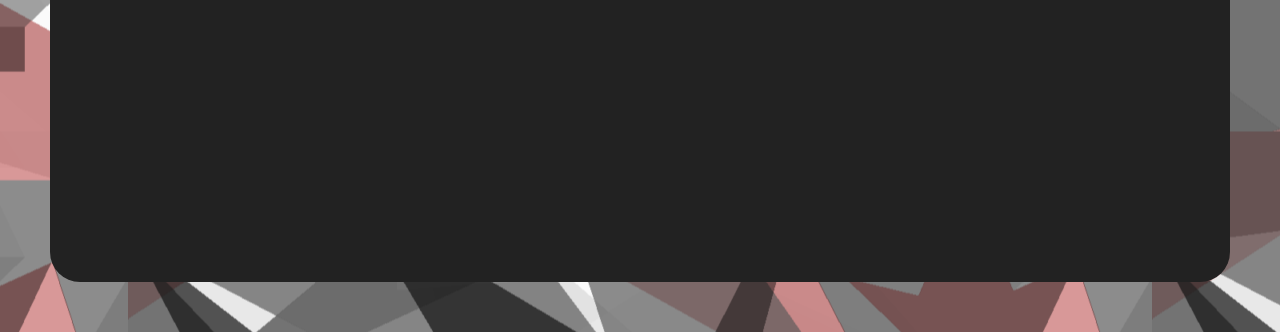
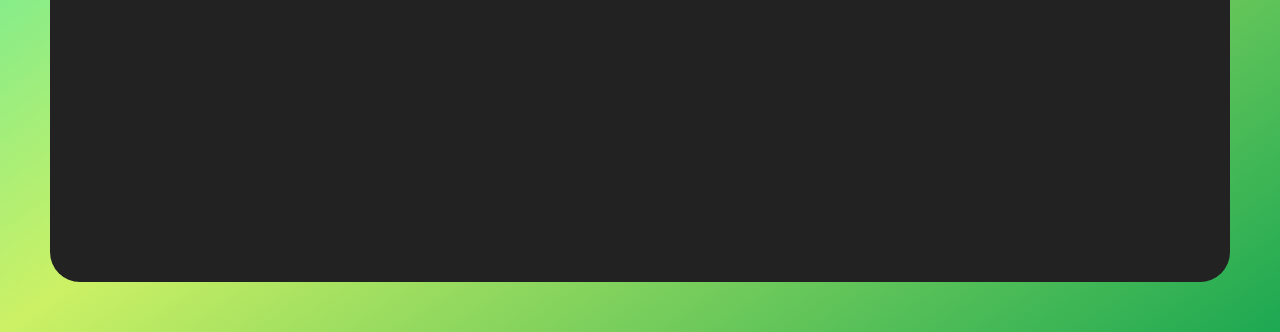
Before and after one commit to abh1shekgupta/Main-Portfolio, a plain HTML site: page index-contact.html in a window 1280 px wide. Shown: the part 568-900 px from the top of the page. Drawn offline with Linux system fonts and the light colour scheme.

Commit message:
Update stylin-contact.css

```diff
--- a/stylin-contact.css
+++ b/stylin-contact.css
@@ -4,8 +4,8 @@
 }
 body{
     padding: 50px;
-    /*background-color: #007ae9;*/
-    background-image: url('grey.png');
+    background-image: linear-gradient(to top left,#1da852, #ccf165,#0ee4c7);
+    /*background-image: url('grey.png');*/
     background-position: center;
 }
 
```
